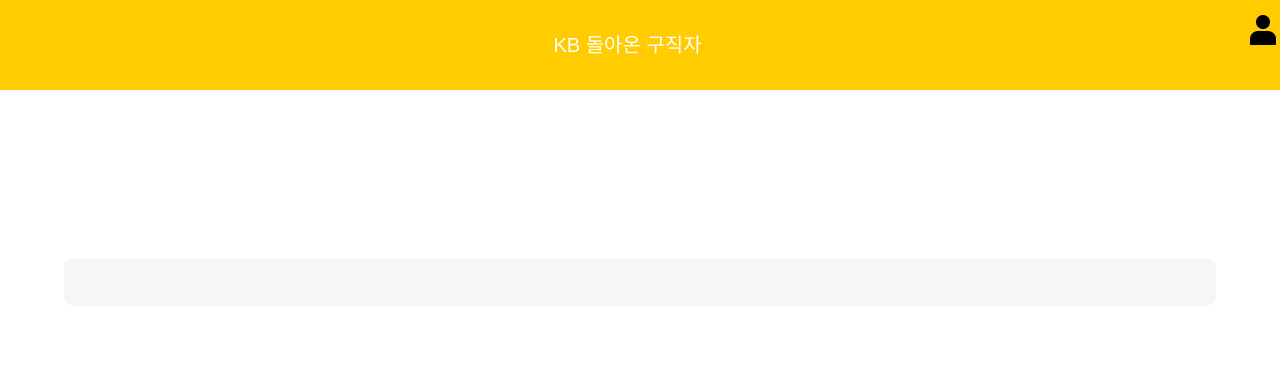
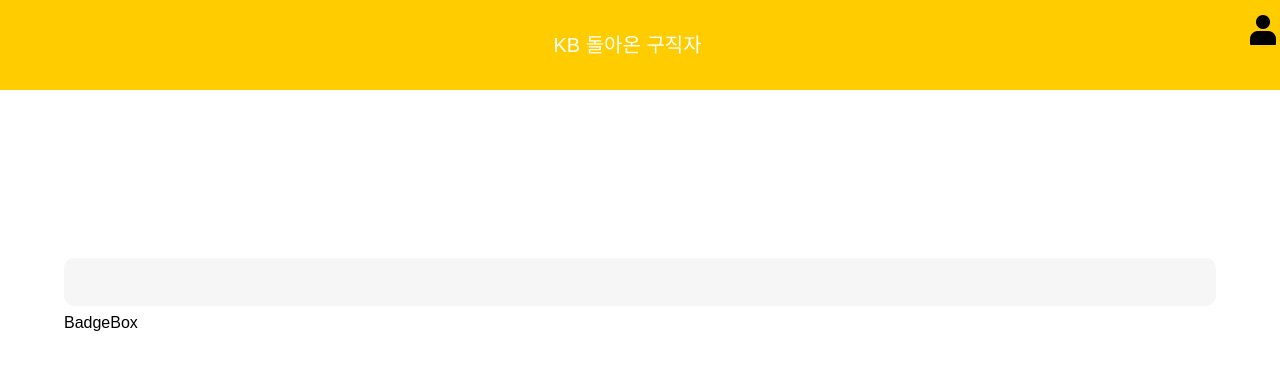
Before and after one commit to pika-two/pika-two-FE, a React (Vite) app: page /mainPage in a window 1280 px wide. Shown: the top 370 px of the page. Built offline with nearby package versions, Linux system fonts and the light colour scheme.

Commit message:
[ADD] BadgeBox
[ADD] BadgeBox

```diff
--- /dev/null
+++ b/src/components/Composition/BadgeBox.jsx
@@ -0,0 +1,7 @@
+import React from 'react'
+
+export default function BadgeBox() {
+  return (
+    <div>BadgeBox</div>
+  )
+}
--- a/src/pages/MainPage.jsx
+++ b/src/pages/MainPage.jsx
@@ -2,6 +2,7 @@
 import Blank from "../components/ui/Blank";
 import MyPageIcon from '../components/ui/icon/MyPageIcon'
 import Input from '../components/ui/Input'
+import BadgeBox from '../components/Composition/BadgeBox'
 import { useInternalRouter } from "./routing";
 export default function MainPage() {
   const {push} = useInternalRouter();
@@ -14,7 +15,7 @@
         margin : "0 5vw"
         }}>
         <Input />
-
+        <BadgeBox/>
       </div>
 
     </div>
```
